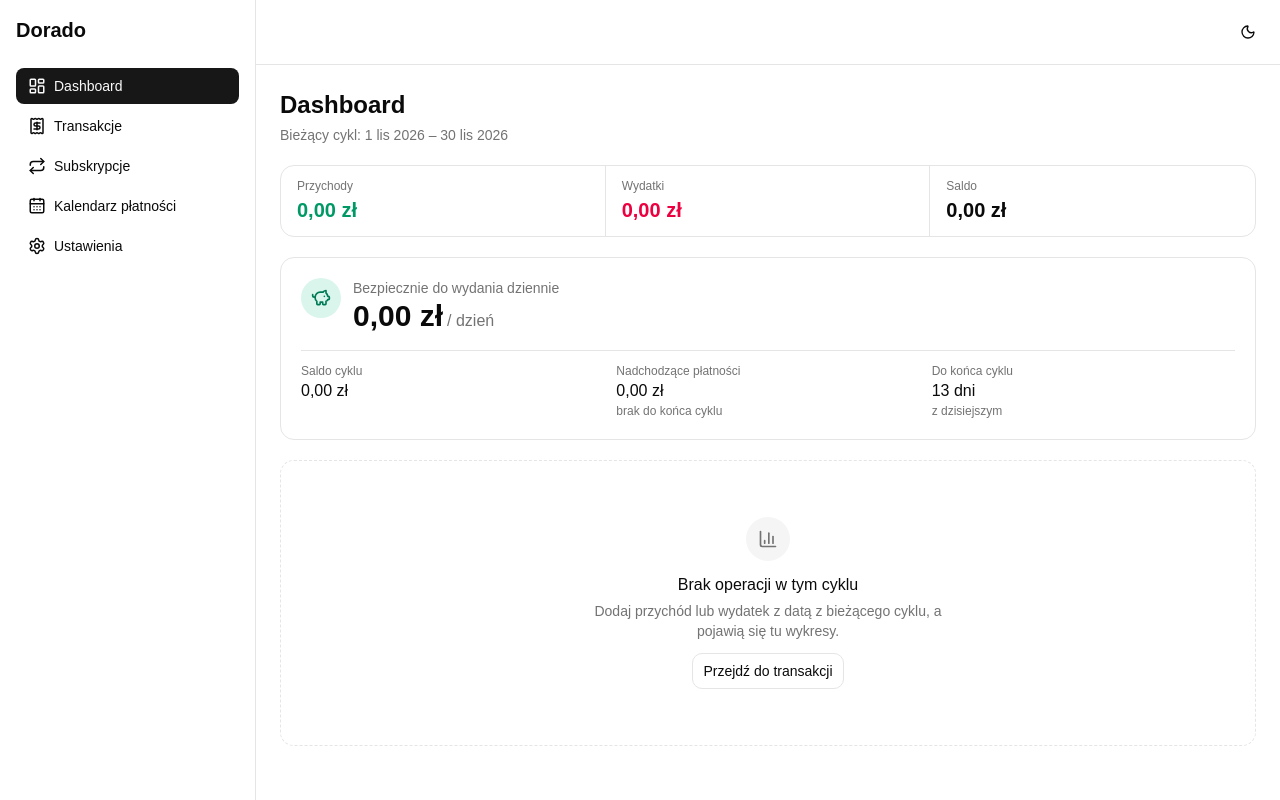
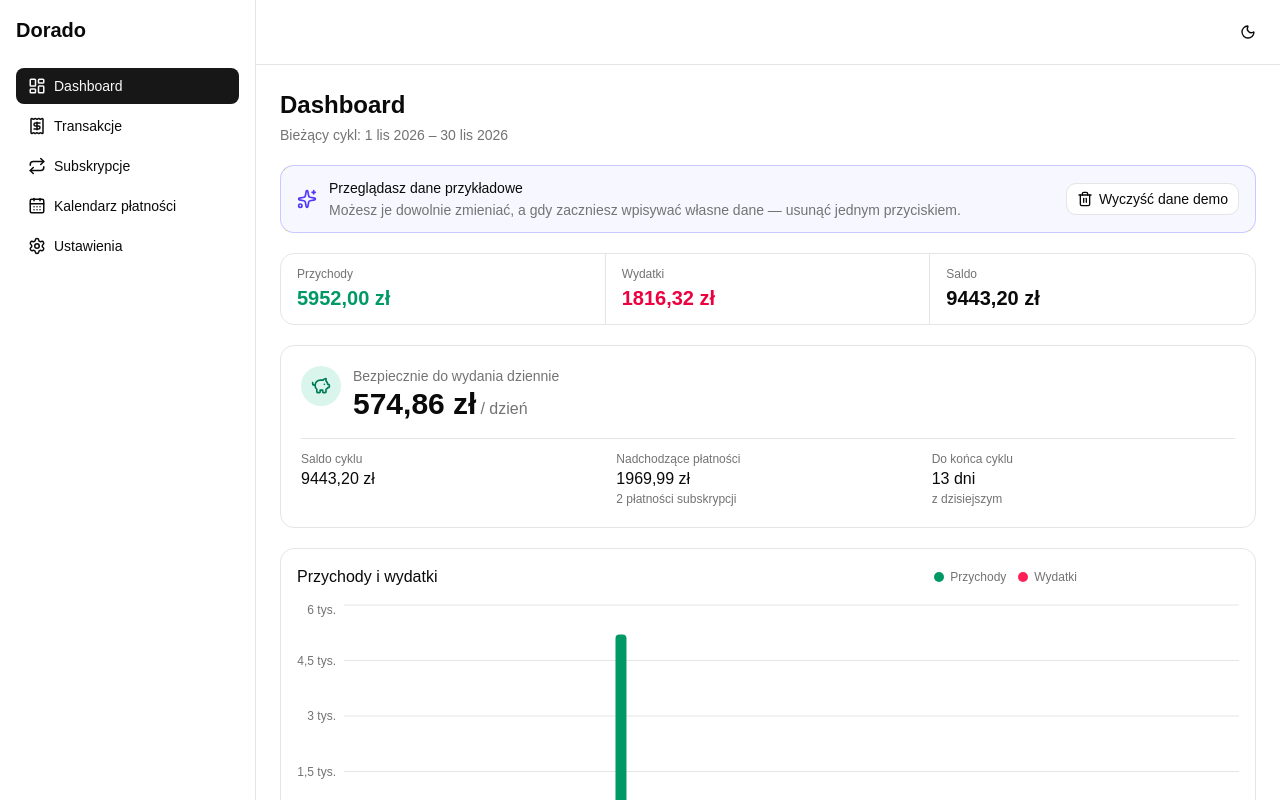
Before and after one commit to DENI3401/Dorado, a React (Vite) app: page / in a window 1280 px wide. Shown: the top 800 px of the page. Built offline with nearby package versions, Linux system fonts and the light colour scheme.

Commit message:
feat(demo): load demo on first launch and add clear button (F15)

```diff
--- /dev/null
+++ b/src/components/demo/ClearDemoDataButton.tsx
@@ -0,0 +1,82 @@
+import { useState } from "react";
+import { Trash2 } from "lucide-react";
+import { toast } from "sonner";
+import {
+  AlertDialog,
+  AlertDialogAction,
+  AlertDialogCancel,
+  AlertDialogContent,
+  AlertDialogDescription,
+  AlertDialogFooter,
+  AlertDialogHeader,
+  AlertDialogTitle,
+} from "@/components/ui/alert-dialog";
+import { Button } from "@/components/ui/button";
+import {
+  DEMO_TITLES,
+  clearedDemoMessage,
+  confirmClearDemoText,
+  restoredDemoMessage,
+  useDemoData,
+  type DemoCounts,
+} from "@/features/demo";
+
+interface ClearDemoDataButtonProps {
+  size?: "default" | "lg";
+}
+
+/** Przycisk „Wyczyść dane demo” z potwierdzeniem; po usunięciu Toast z przyciskiem „Cofnij” (F15). */
+export function ClearDemoDataButton({ size = "lg" }: ClearDemoDataButtonProps) {
+  const { counts, clear, undo } = useDemoData();
+  const [open, setOpen] = useState(false);
+  // Liczby z chwili otwarcia — tekst nie zmienia się (nie miga) w trakcie animacji zamykania.
+  const [snapshot, setSnapshot] = useState<DemoCounts>(counts);
+
+  const confirm = () => {
+    setOpen(false);
+    const result = clear();
+    if (!result) return;
+    toast.success(clearedDemoMessage(result.reassigned), {
+      duration: 10_000,
+      action: {
+        label: "Cofnij",
+        onClick: () => {
+          undo(result);
+          toast(restoredDemoMessage);
+        },
+      },
+    });
+  };
+
+  return (
+    <>
+      <Button
+        type="button"
+        variant="outline"
+        size={size}
+        onClick={() => {
+          setSnapshot(counts);
+          setOpen(true);
+        }}
+      >
+        <Trash2 aria-hidden="true" />
+        {DEMO_TITLES.clearButton}
+      </Button>
+
+      <AlertDialog open={open} onOpenChange={setOpen}>
+        <AlertDialogContent>
+          <AlertDialogHeader>
+            <AlertDialogTitle>{DEMO_TITLES.confirm}</AlertDialogTitle>
+            <AlertDialogDescription>{confirmClearDemoText(snapshot)}</AlertDialogDescription>
+          </AlertDialogHeader>
+          <AlertDialogFooter>
+            <AlertDialogCancel>Anuluj</AlertDialogCancel>
+            <AlertDialogAction variant="destructive" onClick={confirm}>
+              {DEMO_TITLES.clearButton}
+            </AlertDialogAction>
+          </AlertDialogFooter>
+        </AlertDialogContent>
+      </AlertDialog>
+    </>
+  );
+}
--- /dev/null
+++ b/src/components/demo/DemoDataBanner.tsx
@@ -0,0 +1,30 @@
+import { useId } from "react";
+import { Sparkles } from "lucide-react";
+import { DEMO_DESCRIPTIONS, DEMO_TITLES, useDemoData } from "@/features/demo";
+import { ClearDemoDataButton } from "./ClearDemoDataButton";
+
+/**
+ * Informacja na Dashboardzie, że aplikacja pokazuje dane przykładowe (F15).
+ * Znika sama, gdy w magazynach nie ma już żadnego rekordu demo.
+ */
+export function DemoDataBanner() {
+  const { hasDemoData } = useDemoData();
+  const headingId = useId();
+  if (!hasDemoData) return null;
+
+  return (
+    <section
+      aria-labelledby={headingId}
+      className="flex flex-wrap items-center gap-3 rounded-xl border border-indigo-500/30 bg-indigo-500/5 px-4 py-3"
+    >
+      <Sparkles className="size-5 shrink-0 text-indigo-600 dark:text-indigo-400" aria-hidden="true" />
+      <div className="grid min-w-0 flex-1 basis-56 gap-0.5">
+        <h3 id={headingId} className="text-sm font-medium">
+          {DEMO_TITLES.banner}
+        </h3>
+        <p className="text-sm text-muted-foreground">{DEMO_DESCRIPTIONS.banner}</p>
+      </div>
+      <ClearDemoDataButton size="default" />
+    </section>
+  );
+}
--- /dev/null
+++ b/src/components/settings/DemoDataSection.tsx
@@ -0,0 +1,20 @@
+import { ClearDemoDataButton } from "@/components/demo/ClearDemoDataButton";
+import { DEMO_DESCRIPTIONS, DEMO_TITLES, demoContentsText, useDemoData } from "@/features/demo";
+import { SettingsSection } from "./SettingsSection";
+
+/** Sekcja „Dane demonstracyjne” w ustawieniach (F15). Widoczna tylko, gdy są jeszcze dane demo. */
+export function DemoDataSection() {
+  const { hasDemoData, counts } = useDemoData();
+  if (!hasDemoData) return null;
+
+  return (
+    <SettingsSection title={DEMO_TITLES.section} description={DEMO_DESCRIPTIONS.section}>
+      <p className="text-sm">
+        Przykładowe dane w aplikacji: <span className="tabular-nums">{demoContentsText(counts)}</span>.
+      </p>
+      <div>
+        <ClearDemoDataButton />
+      </div>
+    </SettingsSection>
+  );
+}
--- a/src/main.tsx
+++ b/src/main.tsx
@@ -3,6 +3,11 @@ import { createRoot } from "react-dom/client";
 import { ThemeProvider } from "next-themes";
 import "./index.css";
 import App from "./App.tsx";
+import { seedDemoDataOnFirstRun } from "./features/demo";
+
+// F15: przy pierwszym uruchomieniu (puste magazyny) wczytaj dane demo. Przed renderem, żeby
+// synchronizacja w AppLayout od razu zaksięgowała pensje i płatności subskrypcji demo.
+seedDemoDataOnFirstRun();
 
 createRoot(document.getElementById("root")!).render(
   <StrictMode>
--- a/src/pages/Dashboard.tsx
+++ b/src/pages/Dashboard.tsx
@@ -4,6 +4,7 @@ import { buttonVariants } from "@/components/ui/button";
 import { StatStrip } from "@/components/ui/stat-strip";
 import { CashflowChart } from "@/components/dashboard/CashflowChart";
 import { CategoryBreakdownChart } from "@/components/dashboard/CategoryBreakdownChart";
+import { DemoDataBanner } from "@/components/demo/DemoDataBanner";
 import { SafeToSpendCard } from "@/components/dashboard/SafeToSpendCard";
 import { formatDate } from "@/components/transactions/format";
 import { EmptyState } from "@/components/transactions/TransactionsEmptyState";
@@ -32,6 +33,8 @@ export default function Dashboard() {
         <h2 className="text-2xl font-semibold">Dashboard</h2>
         <p className="text-sm text-muted-foreground">Bieżący cykl: {cycleLabel}</p>
       </div>
+
+      <DemoDataBanner />
 
       <StatStrip
         label={`Podsumowanie cyklu ${cycleLabel}`}
--- a/src/pages/Settings.tsx
+++ b/src/pages/Settings.tsx
@@ -1,5 +1,6 @@
 import { BackupSection } from "@/components/settings/BackupSection";
 import { BudgetSettingsForm } from "@/components/settings/BudgetSettingsForm";
+import { DemoDataSection } from "@/components/settings/DemoDataSection";
 import { SETTINGS_TITLES } from "@/features/settings";
 
 export default function Settings() {
@@ -10,6 +11,8 @@ export default function Settings() {
       <BudgetSettingsForm />
 
       <BackupSection />
+
+      <DemoDataSection />
     </div>
   );
 }
```
